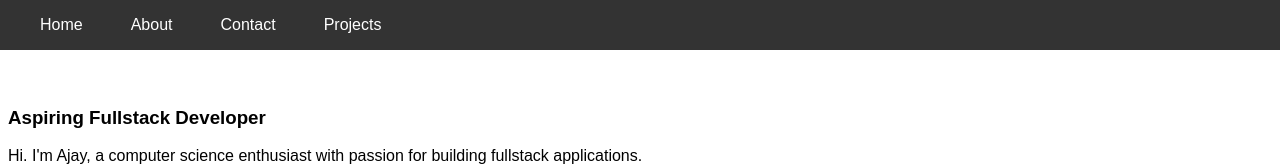
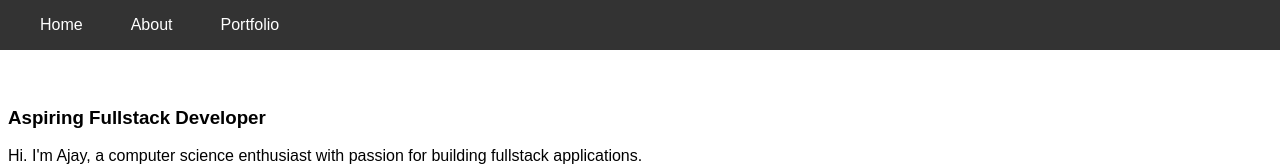
Before and after one commit to AjayS2023/portfolio-website, a React (Create React App) app in the folder my-app/: page / in a window 1280 px wide. Shown: the top 166 px of the page. Built offline with nearby package versions, Linux system fonts and the light colour scheme.

Commit message:
add Portfolio link to header

```diff
--- a/my-app/src/components/Navbar.js
+++ b/my-app/src/components/Navbar.js
@@ -7,12 +7,9 @@
             <ul className="navbar">
                 <li><Link to="/">Home</Link></li>
                 <li><Link to="/about"> About </Link></li>
-                <li><Link to="/contact"> Contact </Link></li>
-                <li><Link to="/projects"> Projects </Link></li>
+                <li><Link to="/portfolio"> Portfolio </Link></li>
             </ul>
-
         </nav>
-
     );
 }
 
```
